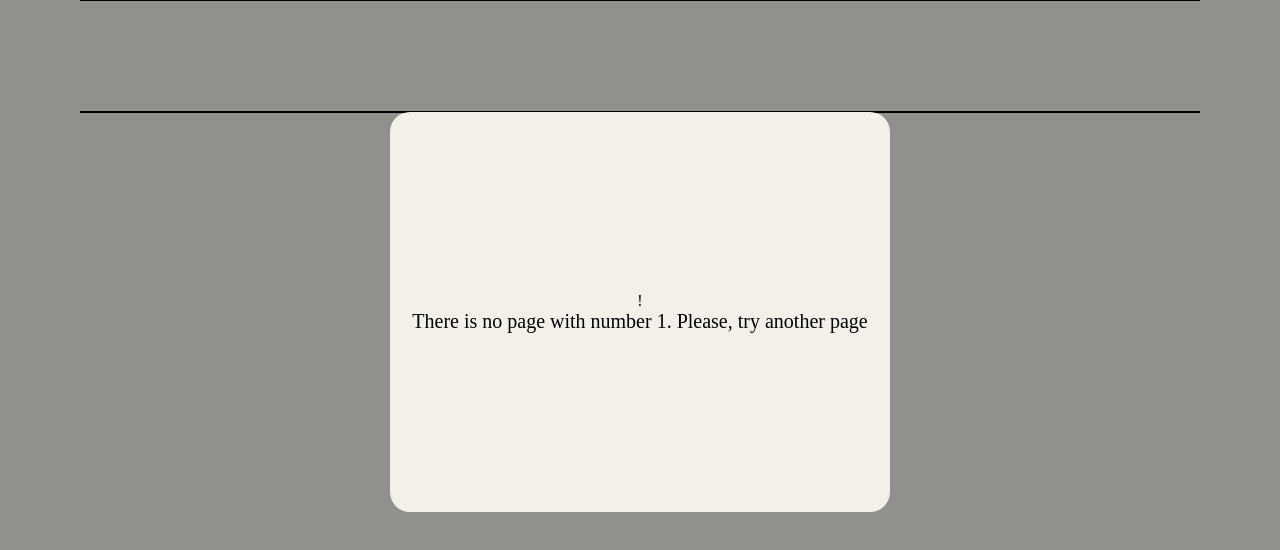
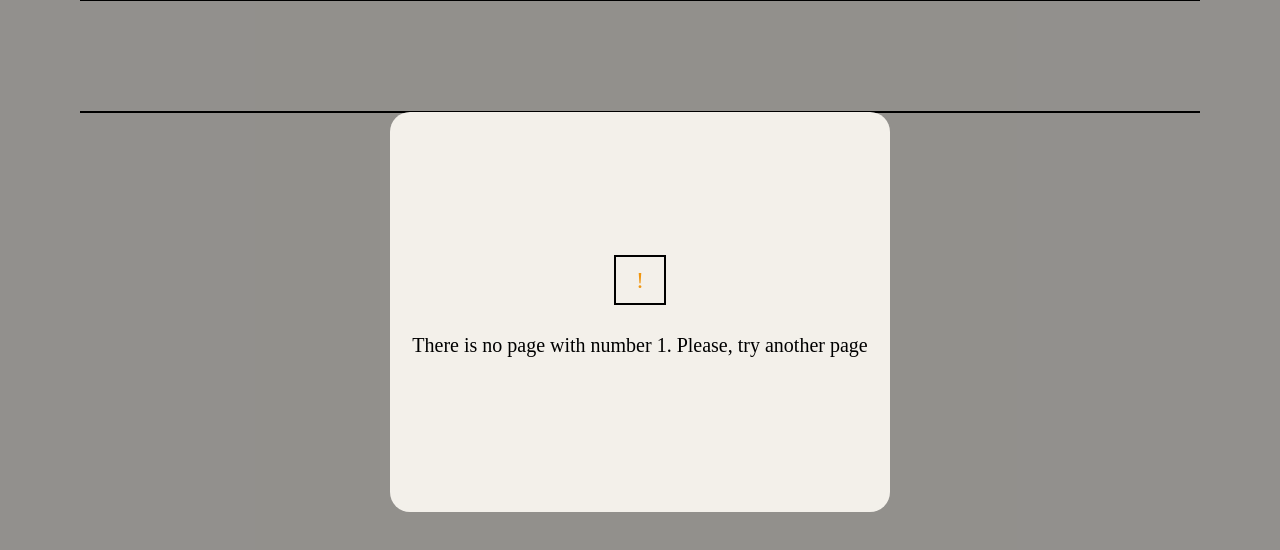
Before and after one commit to MonkeyBoy248/module1_part3_gallery, a plain HTML site: page pages/index.html in a window 1280 px wide. Shown: the part 88-638 px from the top of the page. Drawn offline with Linux system fonts and the light colour scheme; no server answers; sample sign-in values are in the browser's storage.

Commit message:
chore: add styles for new elements
MODULE-1-PART-3

```diff
--- a/styles/style.css
+++ b/styles/style.css
@@ -171,4 +171,13 @@ body.block {
   font-size: 20px;
   color: #000;
   word-wrap: break-word;
+  margin-top: 40px;
 }
+
+.gallery__notification-sign {
+  font-size: 24px;
+  border: 2px solid #000;
+  padding: 10px 20px;
+  text-align: center;
+  color: rgb(240, 150, 16);
+}
```
